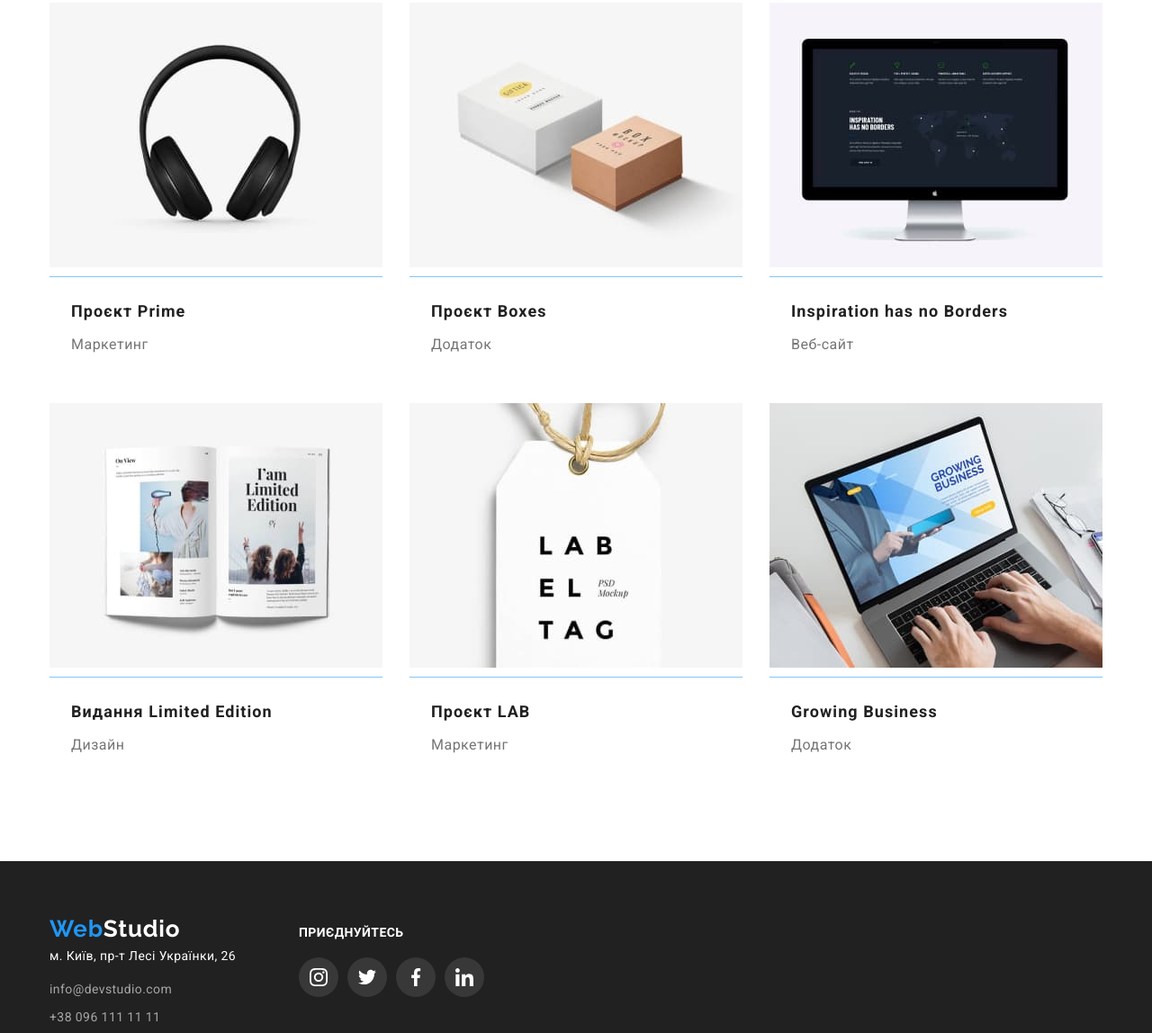
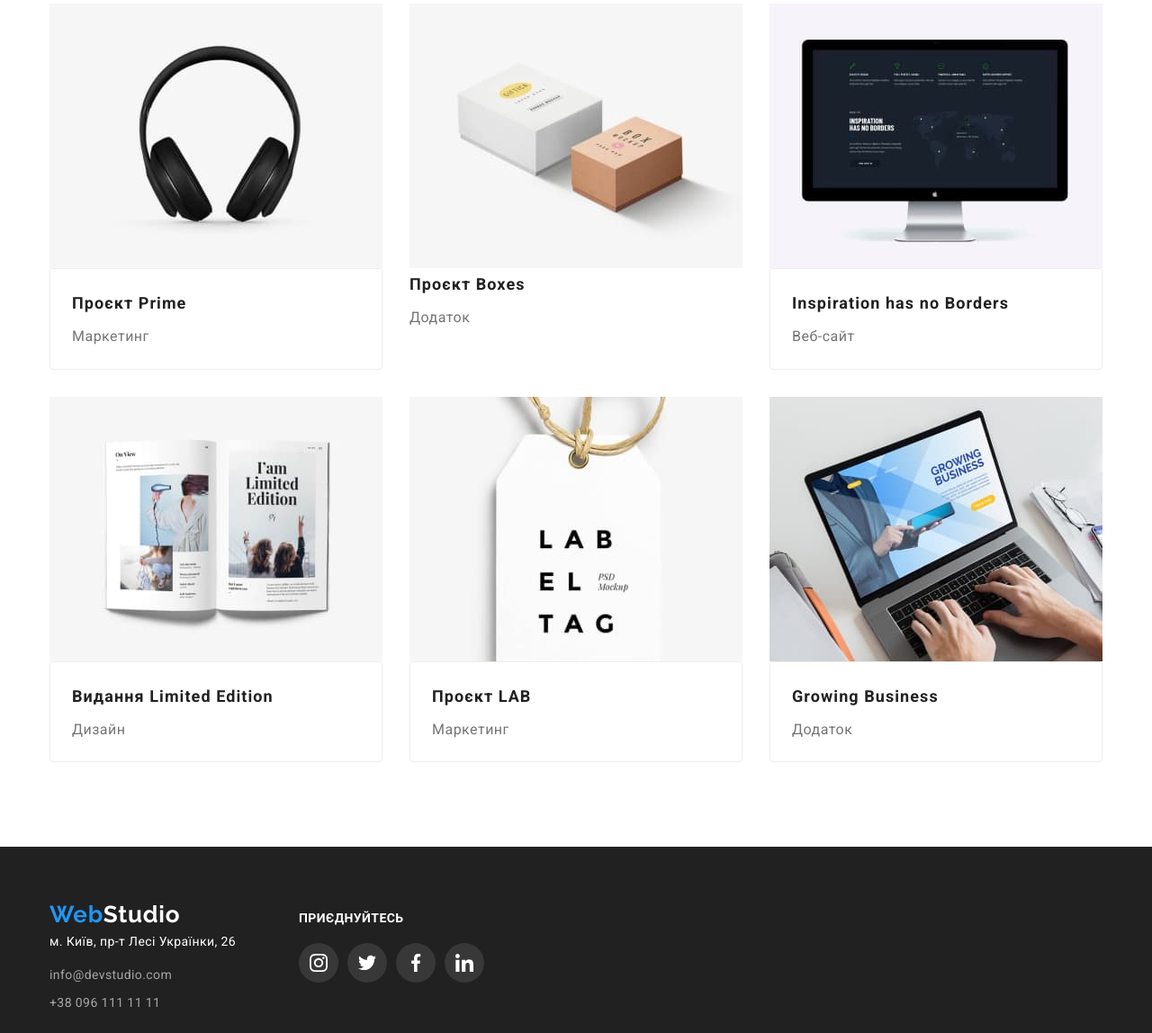
Before and after one commit to DmytroVyhovskyi1997/goit-markup-hw-05, a plain HTML site: page portfolio.html in a window 1280 px wide. Shown: the part 698-1846 px from the top of the page at 90% size. Drawn offline with nearby package versions, Linux system fonts and the light colour scheme.

Commit message:
Summary(required)

```diff
--- a/css/styles.css
+++ b/css/styles.css
@@ -15,7 +15,8 @@ html{
 *,
 *::before,
 *::after {
-    box-sizing: inherit;
+    box-sizing: border-box;
+
 }
 
 
@@ -32,7 +33,9 @@ ul {
 }
 a{
 text-decoration: none;
+outline: none;
 }
+
 p {
     color: #757575;
 }
@@ -53,6 +56,12 @@ p,
 li{
     margin: 0;
 }
+img{
+    display: block;
+        width: 100%;
+        height: auto;
+}
+
 
 
 
@@ -220,6 +229,7 @@ header {
     background-position: center;
      background-repeat: no-repeat;
     background-size: cover;
+    box-sizing: border-box;
 
 }
 
@@ -252,24 +262,24 @@ header {
     border-radius: 4px;
     border: 1px solid transparent;
     padding: 10px 32px;
-
+    outline: none;
 
 }
 
 .button-type {
     background-color: #F5F4FA;
-    color: var(--text-color);
-    font-family: 'Roboto';
+    color: var(--title-text-color);
     font-weight: 500;
+    padding: 6px  22px;
     font-size: 16px;
     line-height: 1.6;
     letter-spacing: 0.03em;
     cursor: pointer;
      border-radius: 4px;
      margin-right: 8px;
-     text-align: center;
     border: 1px solid transparent;
     transition: 250ms cubic-bezier(0.4, 0, 0.2, 1);
+    outline: none;
 
 }
 
@@ -469,9 +479,6 @@ margin-bottom: 50px;
 
 
 
-.photo:last-child {
-    margin-right: 0;
-}
 
 .photo-port {
     padding: 0;
@@ -490,7 +497,6 @@ margin-bottom: 50px;
   list-style: none;
   display: flex;
   flex-wrap: wrap;
-
   padding: 0;
   align-items: center;
   margin-left: 0;
@@ -519,8 +525,9 @@ margin-bottom: 50px;
     height: 70px;
     background-color: rgba(47, 48, 58, 0.8);
     left: 0;
+    bottom: 0;
     margin: 0;
-    bottom: 10px;
+
 }
 
 
@@ -648,7 +655,8 @@ padding: 16px 32px;
 .client-link:focus svg{
     fill: var(--accent-color);
     border: 1px solid var(--accent-color);
-    transition: 250ms cubic-bezier(0.4, 0, 0.2, 1);
+    transition: 250ms;
+    transition-timing-function: cubic-bezier(0.4, 0, 0.2, 1);
 }
 
 /*Підвал*/
@@ -770,6 +778,7 @@ margin-left: 70px;
     letter-spacing: 0.06em;
     color: #212121;
 
+
 }
 
 .text-image {
@@ -780,16 +789,19 @@ margin-left: 70px;
     margin-top: 4px;
 }
 
+
 .photo:hover,
-.photo:focus{
-    border: 1px solid #EEEEEE;
+.photo:focus {
         box-shadow: 0px 1px 1px rgba(0, 0, 0, 0.12), 0px 4px 4px rgba(0, 0, 0, 0.06), 1px 4px 6px rgba(0, 0, 0, 0.16);
+
+
 }
 
 /* Card*/
 
-.font-image{
+.font-image {
     margin: 0;
+    padding-left: 0;
     padding-bottom: 94px;
     list-style: none;
     display: flex;
@@ -799,20 +811,29 @@ margin-left: 70px;
 }
 
 
-.font-image > .photo{
+.font-image>.photo {
     flex-basis: calc (100% / 3 - 30px);
     margin-left: var(--card-sat-gap);
     margin-top: var(--card-sat-gap);
 }
 
+.card-content {
+    padding: 20px 24px;
+
+}
+
+
+
 .card-content{
-    padding: 20px 24px;
+    border: 1px solid #EEEEEE;
+    border-radius: 4px;
+
 
 }
 
 .card-text{
     font-size: 18px;
-        line-height: 28px;
+        line-height: 1.5;
         letter-spacing: 0.03em;
         color: #FFFFFF;
 }
@@ -822,6 +843,7 @@ margin-left: 70px;
 .product-thumb{
     position: relative;
     overflow: hidden;
+
 }
 .portfolio-card{
     position: absolute;
@@ -838,15 +860,11 @@ margin-left: 70px;
 }
 
 
-.card:hover .portfolio-card,
-.card:focus .portfolio-card{
+.overlay-link:hover .portfolio-card,
+.overlay-link:focus .portfolio-card {
     opacity: 1;
-}
-.card:hover .portfolio-card,
-.card:focus .portfolio-card{
     transform: translateY(0);
 }
-
 
 
 
--- a/portfolio.html
+++ b/portfolio.html
@@ -65,8 +65,8 @@
     <div class="conteiner">
         <ul class="font-image">
             <li class="photo">
+                <a class="overlay-link" href="#">
                 <article class="card">
-                    <a href="#">
                         <div class="product-thumb">
                     <img class="portfolio-image" src="./portfolio img./photo 1.jpg" alt="laptop photo" width="370">
                     <div class="portfolio-card">
@@ -78,13 +78,13 @@
                     <p class="text-image">Веб-сайт</p>
 
                         </div>
-                        </a>
                 </article>
+                </a>
             </li>
 
             <li class="photo">
+                <a class="overlay-link" href="#">
                 <article class="card">
-                    <a href="#">
                     <div class="product-thumb">
                 <img class="portfolio-image" src="./portfolio img./photo 2.jpg" alt="basketball photo" width="370">
                 <div class="portfolio-card">
@@ -96,15 +96,15 @@
                     <h2 class="text-port">Постер New Orlean vs Golden Star</h2>
                     <p class="text-image">Дизайн</p>
                 </div>
-                    </a>
                 </article>
+                </a>
             </li>
 
             <li class="photo">
+                <a class="overlay-link" href="#">
                 <article class="card">
-                    <a href="#">
                     <div class="product-thumb">
-                <img class="portfolio-image" src="./portfolio img./photo 3 2.jpg" alt="logo Seafood" width="370">
+                <img class="portfolio-image" src="./portfolio img./photo 3 2.jpg" alt="logo Seafood" width="370" height="294">
                 <div class="portfolio-card">
                     <p class="card-text">Ресурс пропонує комплексні <br>пропозиції з різним рівнем <br> функціоналу та сервісів. Все це
                         <br>дозволить відвідувачу отримати <br> вичерпні відомості про компанію <br>чи приватну особу.</p>
@@ -114,13 +114,13 @@
                 <h2 class="text-port">Ресторан Seafood</h2>
                 <p class="text-image">Додаток</p>
                 </div>
-            </a>
                 </article>
+                </a>
             </li>
 
             <li class="photo">
+                <a class="overlay-link" href="#">
                 <article class="card">
-                    <a href="#">
                     <div class="product-thumb">
                 <img class="portfolio-image" src="./portfolio img./photo 4.jpg" alt="headphone" width="370">
                 <div class="portfolio-card">
@@ -132,72 +132,72 @@
                 <h2 class="text-port">Проєкт Prime</h2>
                 <p class="text-image">Маркетинг</p>
                 </div>
-                    </a>
                 </article>
+                </a>
             </li>
 
             <li class="photo">
+                <a class="overlay-link" href="#">
                 <article class="card">
-                    <a href="#">
                 <div class="product-thumb">
                 <img class="portfolio-image" src="./portfolio img./photo 5.jpg" alt="boxes" width="370">
                 <div class="portfolio-card">
-                    <p class="card-text">Ресурс пропонує комплексні <br>пропозиції з різним рівнем <br> функціоналу та сервісів. Все це
-                        <br>дозволить відвідувачу отримати <br> вичерпні відомості про компанію <br>чи приватну особу.</p>
+                    <p class="card-text">Ресурс пропонує комплексні пропозиції з різним рівнем функціоналу та сервісів. Все це
+                        дозволить відвідувачу отримати вичерпні відомості про компанію чи приватну особу.</p>
                 </div>
                 </div>
-                 <div class="card-content">
+                 <div class="overlay-link" class="card-content">
                 <h2 class="text-port">Проєкт Boxes</h2>
                 <p class="text-image">Додаток</p>
                 </div>
-                    </a>
                 </article>
+                </a>
             </li>
 
             <li class="photo">
+                <a class="overlay-link" href="#">
                 <article class="card">
-                    <a href="#">
                     <div class="product-thumb">
                 <img class="portfolio-image" src="./portfolio img./photo 6.jpg" alt="computer screen" width="370">
             <div class="portfolio-card">
-                <p class="card-text">Ресурс пропонує комплексні <br>пропозиції з різним рівнем <br> функціоналу та сервісів. Все це
-                    <br>дозволить відвідувачу отримати <br> вичерпні відомості про компанію <br>чи приватну особу.</p>
+                <p class="card-text">Ресурс пропонує комплексні пропозиції з різним рівнем функціоналу та сервісів. Все це
+                    дозволить відвідувачу отримати вичерпні відомості про компанію чи приватну особу.</p>
             </div>
                     </div>
                     <div class="card-content">
                 <h2 class="text-port">Inspiration has no Borders</h2>
                 <p class="text-image">Веб-сайт</p>
                     </div>
-                    </a>
                 </article>
+                </a>
             </li>
 
             <li class="photo">
+                <a class="overlay-link" href="#">
                 <article class="card">
-                    <div class="product-thumb">
-                        <a href="#">
+                    <div  class="product-thumb">
                 <img class="portfolio-image" src="./portfolio img./photo 7.jpg" alt="book" width="370">
                 <div class="portfolio-card">
-                    <p class="card-text">Ресурс пропонує комплексні <br>пропозиції з різним рівнем <br> функціоналу та сервісів. Все це
-                        <br>дозволить відвідувачу отримати <br> вичерпні відомості про компанію <br>чи приватну особу.</p>
+                    <p class="card-text">Ресурс пропонує комплексні пропозиції з різним рівнем функціоналу та сервісів. Все це
+                        дозволить відвідувачу отримати вичерпні відомості про компанію чи приватну особу.</p>
                 </div>
                     </div>
                     <div class="card-content">
                 <h2 class="text-port">Видання Limited Edition</h2>
                 <p class="text-image">Дизайн</p>
                     </div>
+                </article>
                 </a>
-                </article>
             </li>
 
             <li class="photo">
                 <article class="card">
-                    <a href="#">
+                    <a class="overlay-link" href="#">
                     <div class="product-thumb">
                 <img class="portfolio-image" src="./portfolio img./photo 8.jpg" alt="project logo" width="370">
             <div class="portfolio-card">
-                <p class="card-text">Ресурс пропонує комплексні <br>пропозиції з різним рівнем <br> функціоналу та сервісів. Все це
-                    <br>дозволить відвідувачу отримати <br> вичерпні відомості про компанію <br>чи приватну особу.</p>
+                <p class="card-text">Ресурс пропонує комплексні пропозиції з різним рівнем функціоналу та сервісів. Все це
+                    дозволить відвідувачу отримати вичерпні відомості про компанію чи приватну особу.</p>
             </div>
                     </div>
                     <div class="card-content">
@@ -209,21 +209,22 @@
             </li>
 
             <li class="photo">
+                <a class="overlay-link" href="#">
                 <article class="card">
-                    <a href="#">
+
                     <div class="product-thumb">
                 <img class="portfolio-image" src="./portfolio img./photo 9 .jpg" alt="laptop" width="370">
                 <div class="portfolio-card">
-                    <p class="card-text">Ресурс пропонує комплексні <br>пропозиції з різним рівнем <br> функціоналу та сервісів. Все це
-                        <br>дозволить відвідувачу отримати <br> вичерпні відомості про компанію <br>чи приватну особу.</p>
+                    <p class="card-text">Ресурс пропонує комплексні пропозиції з різним рівнем функціоналу та сервісів. Все це
+                        дозволить відвідувачу отримати вичерпні відомості про компанію чи приватну особу.</p>
                 </div>
                     </div>
                     <div class="card-content">
                 <h2 class="text-port">Growing Business</h2>
                 <p class="text-image">Додаток</p>
                     </div>
-                    </a>
                 </article>
+                </a>
             </li>
         </ul>
     </div>
```
Also changed, not shown: index.html (+1 -1 lines), 1 other file. Lines whose indentation alone changed are shown as unchanged.
